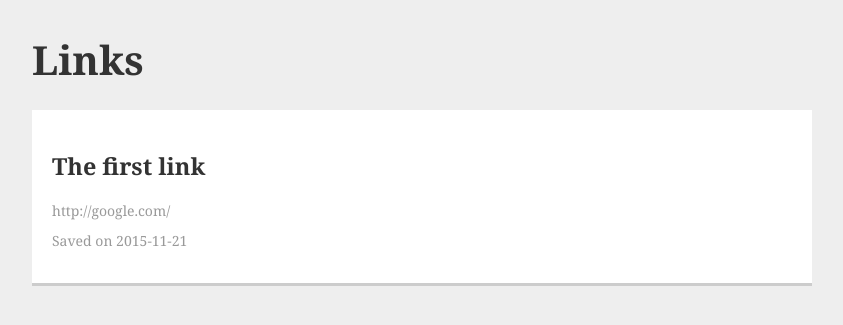
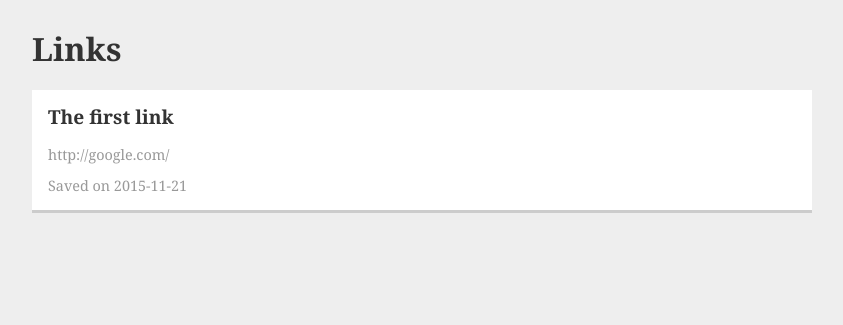
Before and after one commit to matita/min-gh-jekyll, a Jekyll site: the page built from index.html, in a window 1280 px wide. Shown: the top 325 px of the page, without its empty margins (218-1061 px from the left). Built offline with Jekyll 4.4.1, drawn with Linux system fonts in a browser that asks for light colours; nearby versions of some CDN libraries.

Commit message:
some style adjustment

```diff
--- a/public/css/style.css
+++ b/public/css/style.css
@@ -4,7 +4,7 @@
 
 body {
   font-family: Georgia;
-  font-size: 20px;
+  font-size: 16px;
   color: #333;
   background-color: #eee;
 }
@@ -22,10 +22,21 @@ body {
   color: #333;
   padding: 1em;
   text-decoration: none;
+  margin-top: 1em;
+  margin-bottom: 1em;
+}
+
+.link-title {
+  margin-top: 0;
+  font-size: 1.2em;
 }
 
 .link-url,
 .link-date {
   color: #999;
-  font-size: .7em;
+  font-size: .9em;
 }
+
+.link-date {
+  margin-bottom: 0;
+}
```
Also changed, not shown: 1 other file.
